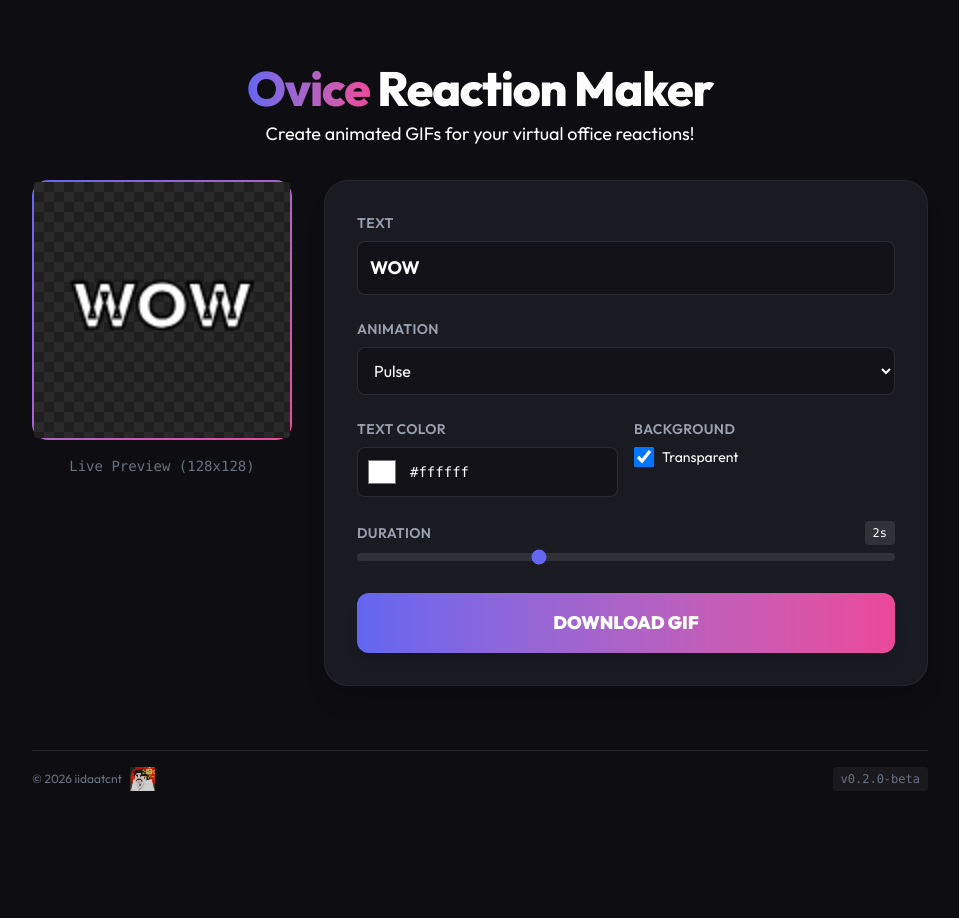
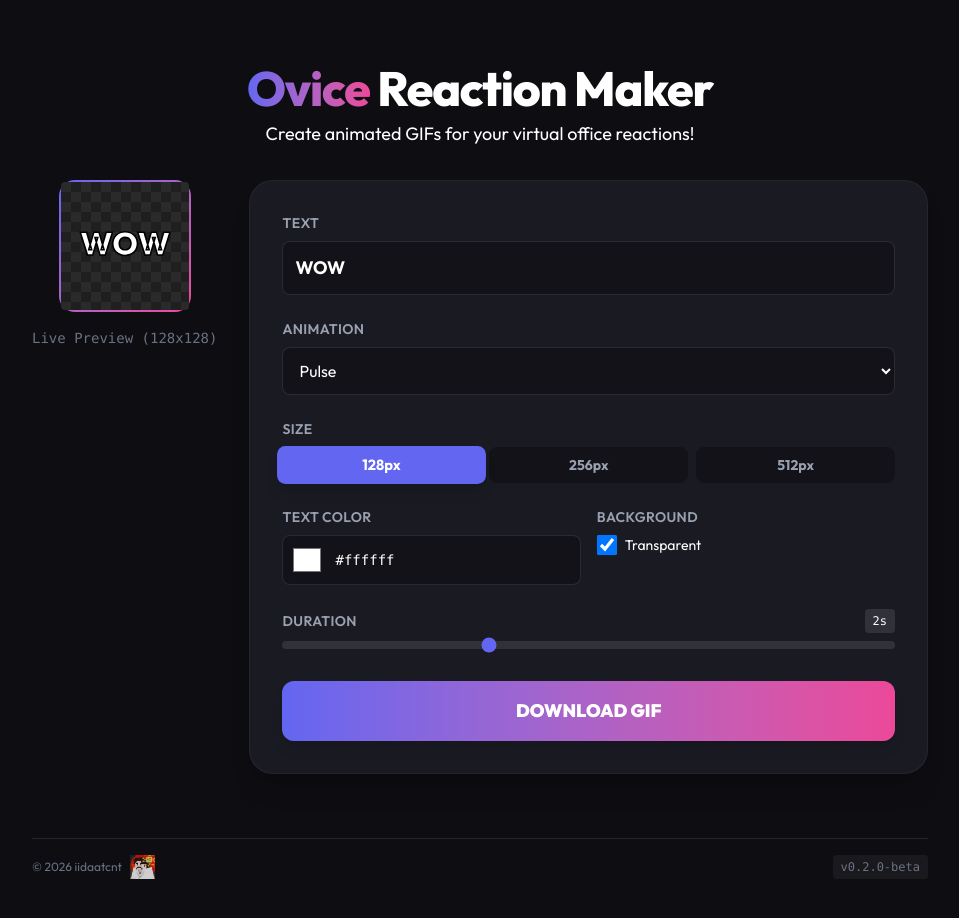
Before and after one commit to iidaatcnt/ovice-reaction-maker, a Next.js app: page / in a window 1280 px wide. Shown: the top 918 px of the page, without its empty margins (160-1119 px from the left). Before the commit the page ends 839 px from the top, so only its background shows below. Built offline with nearby package versions, Linux system fonts and the light colour scheme.

Commit message:
Add custom size options (128px, 256px, 512px) with scaling support

```diff
--- a/app/page.tsx
+++ b/app/page.tsx
@@ -14,13 +14,14 @@
   const [animationType, setAnimationType] = useState<AnimationType>('pulse');
   // const fps = 20; // Unused for now
   const [duration, setDuration] = useState(2); // seconds
+  const [size, setSize] = useState(128); // Canvas size
   const [isGenerating, setIsGenerating] = useState(false);
 
   const canvasRef = useRef<HTMLCanvasElement>(null);
   const previewCanvasRef = useRef<HTMLCanvasElement>(null);
 
   // Constants
-  const SIZE = 128; // Standard emoji size suitable for reaction
+  // const SIZE = 128; // Removed constant
 
   // Render a single frame
   const renderFrame = useCallback((
@@ -46,9 +47,14 @@
     // Convert to uppercase for rendering consistency
     const drawText = text.toUpperCase();
 
-    let fontSize = 40;
-    if (drawText.length > 5) fontSize = 30;
-    if (drawText.length > 8) fontSize = 20;
+    // Calculate scale scale based on base size 128
+    const scaleFactor = width / 128;
+
+    let baseFontSize = 40;
+    if (drawText.length > 5) baseFontSize = 30;
+    if (drawText.length > 8) baseFontSize = 20;
+
+    const fontSize = baseFontSize * scaleFactor;
 
     // Add Japanese font fallbacks
     ctx.font = `900 ${fontSize}px "Outfit", "Hiragino Kaku Gothic ProN", "Hiragino Sans", Meiryo, sans-serif`;
@@ -66,8 +72,8 @@
     } else if (animationType === 'spin') {
       ctx.rotate(t * Math.PI * 2);
     } else if (animationType === 'shake') {
-      const shakeX = Math.sin(t * Math.PI * 8) * 5;
-      const shakeY = Math.cos(t * Math.PI * 6) * 3;
+      const shakeX = Math.sin(t * Math.PI * 8) * 5 * scaleFactor;
+      const shakeY = Math.cos(t * Math.PI * 6) * 3 * scaleFactor;
       ctx.translate(shakeX, shakeY);
     } else if (animationType === 'rainbow') {
       const hue = t * 360;
@@ -76,7 +82,7 @@
       const offsetX = (t - 0.5) * width * 1.5;
       ctx.translate(offsetX, 0);
     } else if (animationType === 'bounce') {
-      const bounceY = Math.sin(t * Math.PI * 2) * 10;
+      const bounceY = Math.sin(t * Math.PI * 2) * 10 * scaleFactor;
       ctx.translate(0, bounceY);
     } else if (animationType === 'grow') {
       const scale = t < 0.5 ? t * 2 : (1 - t) * 2;
@@ -94,7 +100,7 @@
     ctx.fillText(drawText, 0, 0);
 
     // Stroke/Shadow for better visibility
-    ctx.lineWidth = 2;
+    ctx.lineWidth = 2 * scaleFactor;
     ctx.strokeStyle = 'black';
     if (!isTransparent || textColor !== '#000000') {
       ctx.strokeText(drawText, 0, 0);
@@ -114,13 +120,13 @@
       const loopTime = duration * 1000;
       const t = (now % loopTime) / loopTime;
 
-      renderFrame(ctx, SIZE, SIZE, t);
+      renderFrame(ctx, size, size, t);
       animationId = requestAnimationFrame(animate);
     };
 
     animate();
     return () => cancelAnimationFrame(animationId);
-  }, [renderFrame, duration]);
+  }, [renderFrame, duration, size]);
 
   // Generate GIF
   const handleDownload = async () => {
@@ -134,8 +140,8 @@
       const fps = 20;
       const gif = new GIFEncoder();
       const frames = fps * duration;
-      const width = SIZE;
-      const height = SIZE;
+      const width = size;
+      const height = size;
 
       const ctx = canvasRef.current.getContext('2d', { willReadFrequently: true });
       if (!ctx) throw new Error("No context");
@@ -181,7 +187,7 @@
 
       const link = document.createElement('a');
       link.href = url;
-      link.download = `voice-reaction-${text}.gif`;
+      link.download = `voice-reaction-${text}-${size}px.gif`;
       link.click();
 
     } catch (e) {
@@ -213,9 +219,9 @@
           <div className="p-[2px] rounded-2xl bg-gradient-to-br from-[var(--primary)] to-[var(--accent)] shadow-[0_0_40px_-10px_var(--primary-glow)]">
             <canvas
               ref={previewCanvasRef}
-              width={SIZE}
-              height={SIZE}
-              className="bg-[#2a2a2a] rounded-[calc(var(--radius-md)-2px)] block w-[256px] h-[256px] image-pixelated cursor-pointer hover:scale-105 transition-transform"
+              width={size}
+              height={size}
+              className="bg-[#2a2a2a] rounded-[calc(var(--radius-md)-2px)] block max-w-[256px] max-h-[256px] w-full h-auto aspect-square image-pixelated cursor-pointer hover:scale-105 transition-transform"
               style={{
                 backgroundImage: `
                   linear-gradient(45deg, #1f1f1f 25%, transparent 25%),
@@ -231,12 +237,12 @@
             {/* Hidden canvas for generation */}
             <canvas
               ref={canvasRef}
-              width={SIZE}
-              height={SIZE}
+              width={size}
+              height={size}
               style={{ display: 'none' }}
             />
           </div>
-          <p className="text-sm font-mono text-gray-500">Live Preview ({SIZE}x{SIZE})</p>
+          <p className="text-sm font-mono text-gray-500">Live Preview ({size}x{size})</p>
         </div>
 
         {/* Controls Section */}
@@ -271,6 +277,24 @@
                 <option value="grow">Grow</option>
                 <option value="blink">Blink</option>
               </select>
+            </div>
+          </div>
+
+          <div className="flex flex-col gap-2">
+            <label className="text-sm font-semibold text-gray-400 uppercase tracking-wide">Size</label>
+            <div className="flex gap-2">
+              {[128, 256, 512].map((s) => (
+                <button
+                  key={s}
+                  onClick={() => setSize(s)}
+                  className={`flex-1 py-2 rounded-lg text-sm font-bold transition-all ${size === s
+                      ? 'bg-[var(--primary)] text-white shadow-lg scale-105'
+                      : 'bg-black/30 text-gray-400 hover:bg-white/10'
+                    }`}
+                >
+                  {s}px
+                </button>
+              ))}
             </div>
           </div>
 
```
